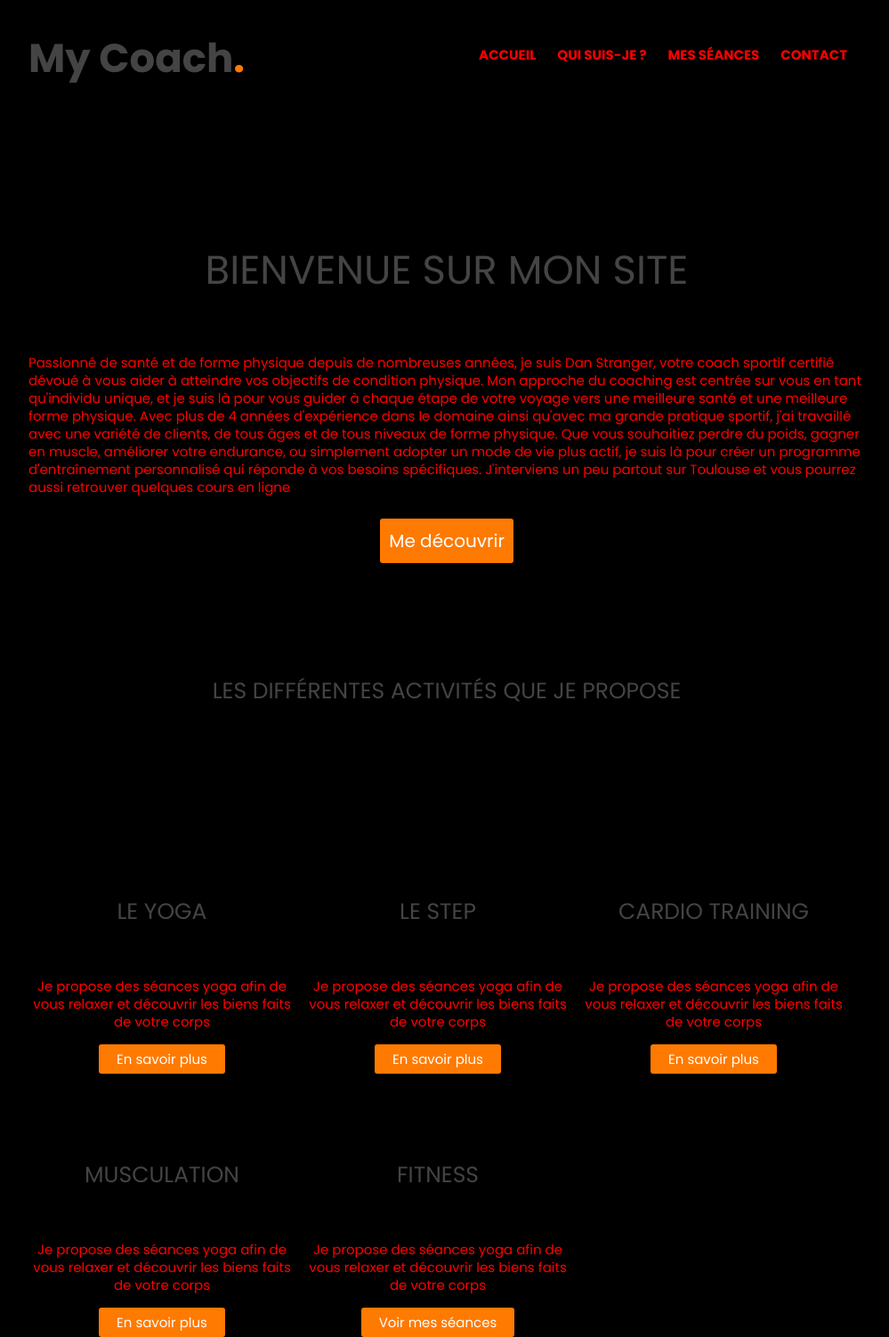
After one commit to TRLois/MyCoach, a PHP site: page /index.php in a window 1280 px wide. The commit adds this page. Shown: the whole page at 89% size, without its empty margins (138-1137 px from the left). Run offline with PHP 8.4, Linux system fonts and the light colour scheme.

Commit message:
Sprint 3
Ajout header.php
Structuration du code
Commentaires sur le code
Gestion des erreurs requete

```diff
--- a/MyCoach/css/styleSeance.css
+++ b/MyCoach/css/styleSeance.css
@@ -1,3 +1,4 @@
+/* Définition des styles pour une classe appelée "tableau" */
 .tableau {
     display: flex;
     justify-content: center;
@@ -5,13 +6,15 @@
     margin: 10%;
 }
 
-.tableau th, td {
+/* Définition des styles pour les éléments th et td (cellules du tableau) dans la classe "tableau" */
+.tableau th, .tableau td {
     border: 1px solid;
     padding: 8px;
     text-align: center;
     border-radius: 3px;
 }
 
+/* Définition des styles pour les lignes du tableau (éléments tr) dans la classe "tableau" */
 .tableau tr {
     font-size: 15px;
     color: aliceblue;
--- a/MyCoach/include/connexionBDD.php
+++ b/MyCoach/include/connexionBDD.php
@@ -1,5 +1,5 @@
 <?php
-	// D�finitions de constantes pour la connexion � MySQL
+	// Définitions de constantes pour la connexion à MySQL
 	$hote= "localhost";
 	$login= "root";
 	$mdp= "";
@@ -9,6 +9,7 @@
 	try {
 			$connexion = new PDO("mysql:host=$hote;dbname=$nombd",$login,$mdp);
 	} catch ( Exception $e ) {
+		// Envoie d'un message d'erreur si la connexion est impossible à la base de données
 		  die("\n Connexion à '$hote' impossible : ".$e->getMessage());
 	}
 ?>
--- /dev/null
+++ b/MyCoach/include/header.php
@@ -0,0 +1,13 @@
+<header>
+    <div class="wrapper">
+        <h1>My Coach<span class="orange">.</span></h1>
+            <nav>
+                <ul>
+                    <li><a href="index.php">Accueil</a></li>
+                    <li><a href="presentation.html">Qui suis-je ?</a></li>
+                    <li><a href="seance.php">Mes séances</a></li>
+                    <li><a href="contact.html">Contact</a></li>
+                </ul>
+            </nav>
+    </div>
+</header>
--- /dev/null
+++ b/MyCoach/php/index.php
@@ -0,0 +1,69 @@
+<!DOCTYPE html>
+<html lang="en">
+<head>
+    <meta charset="UTF-8">
+    <link rel="stylesheet" href="../css/style.css"> <!-- Lien vers la feuille de style CSS externe -->
+    <link href="https://fonts.googleapis.com/css2?family=Poppins:wght@300;400;500;600;700&display=swap" rel="stylesheet"> <!-- Lien vers une police Google Fonts -->
+    <meta name="viewport" content="width=device-width, initial-scale=1.0">
+    <title>My Coach</title> <!-- Titre de la page -->
+</head>
+<body>
+
+   <?php
+        include("../include/header.php") // Inclusion du contenu de l'en-tête depuis un fichier externe
+   ?>
+
+    <section id="presentation">
+        <div class="wrapper">
+            <h1>BIENVENUE SUR MON SITE</h1>
+            <p class="coach">
+                Passionné de santé et de forme physique depuis de nombreuses années, je suis Dan Stranger, votre coach sportif certifié dévoué à vous aider à atteindre vos objectifs de condition physique.
+                Mon approche du coaching est centrée sur vous en tant qu'individu unique, et je suis là pour vous guider à chaque étape de votre voyage vers une meilleure santé et une meilleure forme physique.
+                Avec plus de 4 années d'expérience dans le domaine ainsi qu'avec ma grande pratique sportif, j'ai travaillé avec une variété de clients, de tous âges et de tous niveaux de forme physique. Que vous souhaitiez perdre du poids, gagner en muscle, améliorer votre endurance, ou simplement adopter un mode de vie plus actif,
+                je suis là pour créer un programme d'entraînement personnalisé qui réponde à vos besoins spécifiques.
+                J'interviens un peu partout sur Toulouse et vous pourrez aussi retrouver quelques cours en ligne
+            </p>
+            <div class="clear"></div>
+            <a href="presentation.html" class="button-1">Me découvrir</a>
+        </div>
+    </section>
+
+    <section id="activities">
+        <div class="wrapper">
+            <h3>Les différentes activités que je propose</h3>
+                <ul>
+                    <li>
+                        <h3>Le yoga</h3>
+                        <p>Je propose des séances yoga afin de vous relaxer et découvrir les biens faits de votre corps</p>
+                        <a href="yoga.html" class="button-2">En savoir plus</a>
+                    </li>
+
+                    <li>
+                        <h3>Le step</h3>
+                        <p>Je propose des séances yoga afin de vous relaxer et découvrir les biens faits de votre corps</p>
+                        <a href="pilates.html" class="button-2">En savoir plus</a>
+                    </li>
+
+                    <li>
+                        <h3>Cardio training</h3>
+                        <p>Je propose des séances yoga afin de vous relaxer et découvrir les biens faits de votre corps</p>
+                        <a href="cardio.html" class="button-2">En savoir plus</a>
+                    </li>
+
+                    <li>
+                        <h3>Musculation</h3>
+                        <p>Je propose des séances yoga afin de vous relaxer et découvrir les biens faits de votre corps</p>
+                        <a href="musculation.html" class="button-2">En savoir plus</a>
+                    </li>
+
+                    <li>
+                        <h3>Fitness</h3>
+                        <p>Je propose des séances yoga afin de vous relaxer et découvrir les biens faits de votre corps</p>
+                        <a href="seance.html" class="button-2">Voir mes séances</a>
+                    </li>
+                </ul>
+        </div>
+    </section>
+
+</body>
+</html>
```
Also changed, not shown: MyCoach/php/seance.php (+20 -25 lines).
